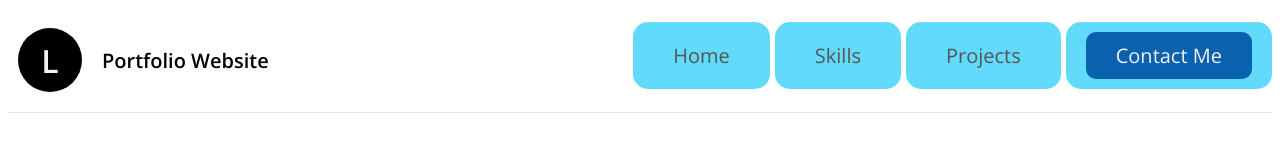
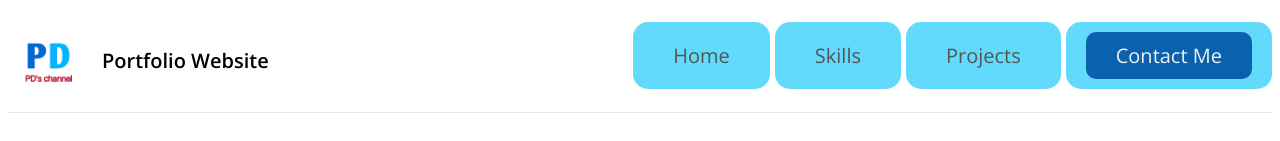
Before and after one commit to PDgaming/Portfolio, a SvelteKit app: page / in a window 1280 px wide. Shown: the top 141 px of the page. Built offline with nearby package versions, Linux system fonts and the light colour scheme.

Commit message:
added logo

```diff
--- a/src/routes/+page.svelte
+++ b/src/routes/+page.svelte
@@ -6,11 +6,12 @@
     import linkedinImg from "../lib/imgs/linkedin.png";
     import pythonImg from "../lib/imgs/python.png";
     import vscodeImg from "../lib/imgs/vscode.png";
+    import logo from "../lib/imgs/logo.jpg";
 </script>
 
 <header>
     <a href="/" class="logo-holder">
-        <div class="logo">L</div>
+        <div class="logo"><img src={logo} alt="Logo" width="70px" /></div>
         <div class="logo-text">Portfolio Website</div>
     </a>
     <nav>
```
Also changed, not shown: src/lib/imgs/logo.jpg (added).
